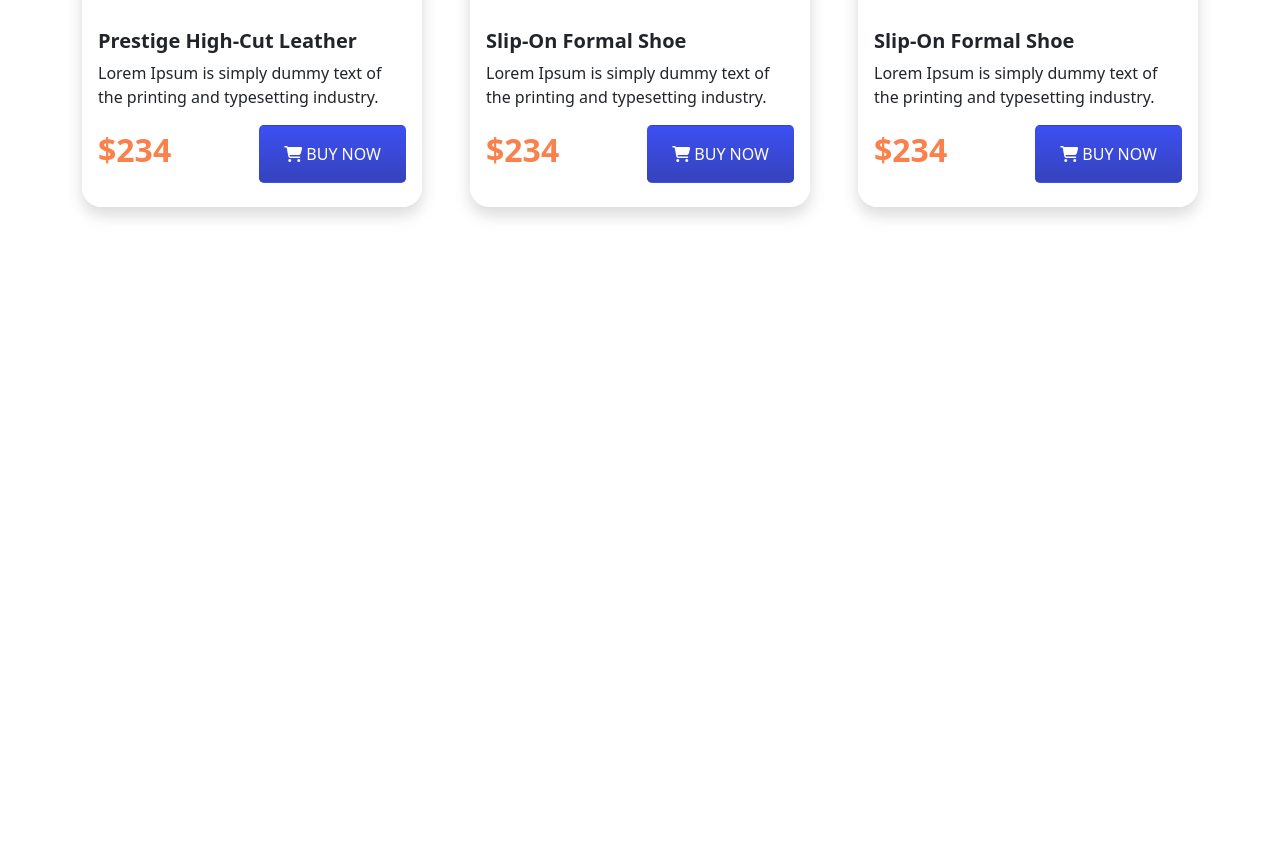
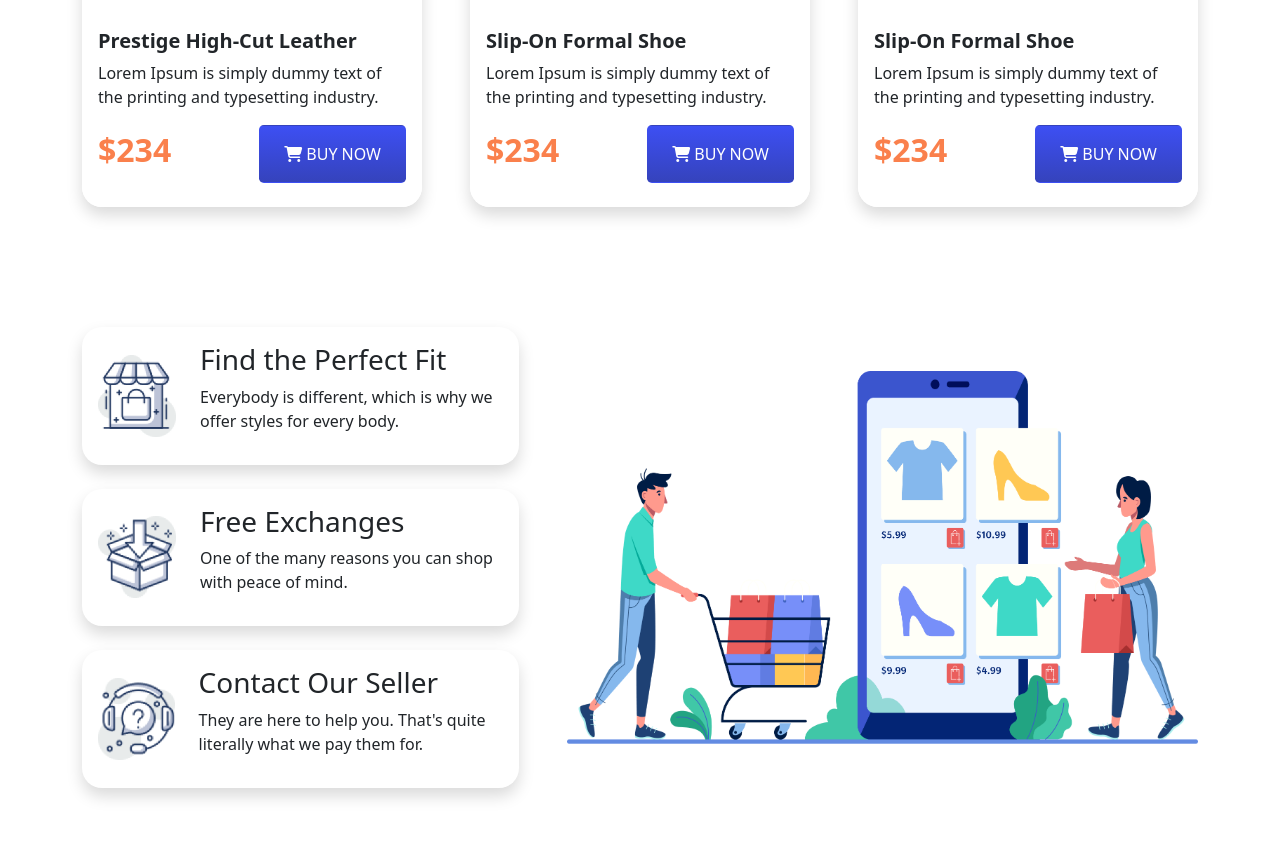
Before and after one commit to jaiedsabid/nike-react, a plain HTML site: page index.html in a window 1280 px wide. Shown: the part 1782-2642 px from the top of the page. Before the commit the page ends 2037 px from the top, so only its background shows below. Drawn offline with nearby package versions, Linux system fonts and the light colour scheme.

Commit message:
Completed last section

```diff
--- a/assets/css/style.css
+++ b/assets/css/style.css
@@ -38,6 +38,11 @@
     border-bottom-right-radius: 20px !important;
 }
 
+img.custom-img-w-s {
+    width: 78px;
+    height: 82px;
+}
+
 header {
     background-image: url("../images/background/dots.png");
     background-repeat: no-repeat;
--- a/index.html
+++ b/index.html
@@ -198,6 +198,43 @@
                 </div>
             </div>
         </div>
+        <!-- Last Section -->
+        <div class="container py-5">
+            <div class="row g-5 align-items-center">
+                <div class="col-lg-7 order-lg-1">
+                    <img class="img-fluid" src="./assets/icons/XMLID 1.png" alt="Shopping">
+                </div>
+                <div class="col-lg-5 order-lg-0">
+                    <div
+                        class="d-flex flex-lg-row flex-column justify-content-center align-items-center p-3 my-4 shadow custom-radious-1">
+                        <img class="custom-img-w-s me-0 my-2 me-lg-4 my-lg-0" src="assets/icons/image 12.png" alt="">
+                        <div class="text-center text-lg-start">
+                            <h3>Find the Perfect Fit</h3>
+                            <p>Everybody is different, which is why we
+                                offer styles for every body.</p>
+                        </div>
+                    </div>
+                    <div
+                        class="d-flex flex-lg-row flex-column justify-content-center align-items-center p-3 my-4 shadow custom-radious-1">
+                        <img class="custom-img-w-s me-0 my-2 me-lg-4 my-lg-0" src="./assets/icons/image 13.png" alt="">
+                        <div class="text-center text-lg-start">
+                            <h3>Free Exchanges</h3>
+                            <p>One of the many reasons you can shop
+                                with peace of mind.</p>
+                        </div>
+                    </div>
+                    <div
+                        class="d-flex flex-lg-row flex-column justify-content-center align-items-center p-3 my-4 shadow custom-radious-1">
+                        <img class="custom-img-w-s me-0 my-2 me-lg-4 my-lg-0" src="./assets/icons/image 14.png" alt="">
+                        <div class="text-center text-lg-start">
+                            <h3>Contact Our Seller</h3>
+                            <p>They are here to help you. That's quite
+                                literally what we pay them for.</p>
+                        </div>
+                    </div>
+                </div>
+            </div>
+        </div>
     </main>
 
     <!-- Footer -->
```
